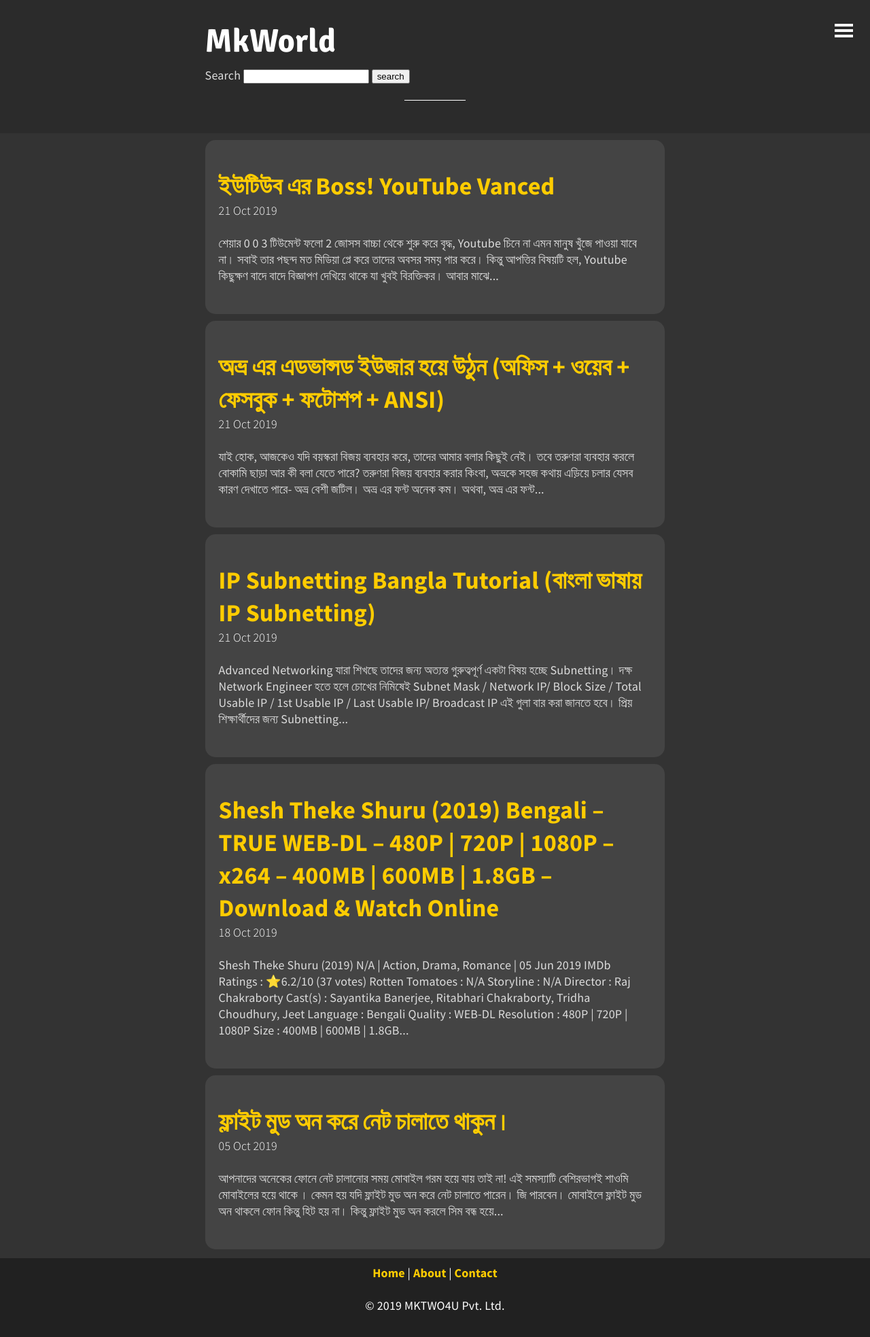
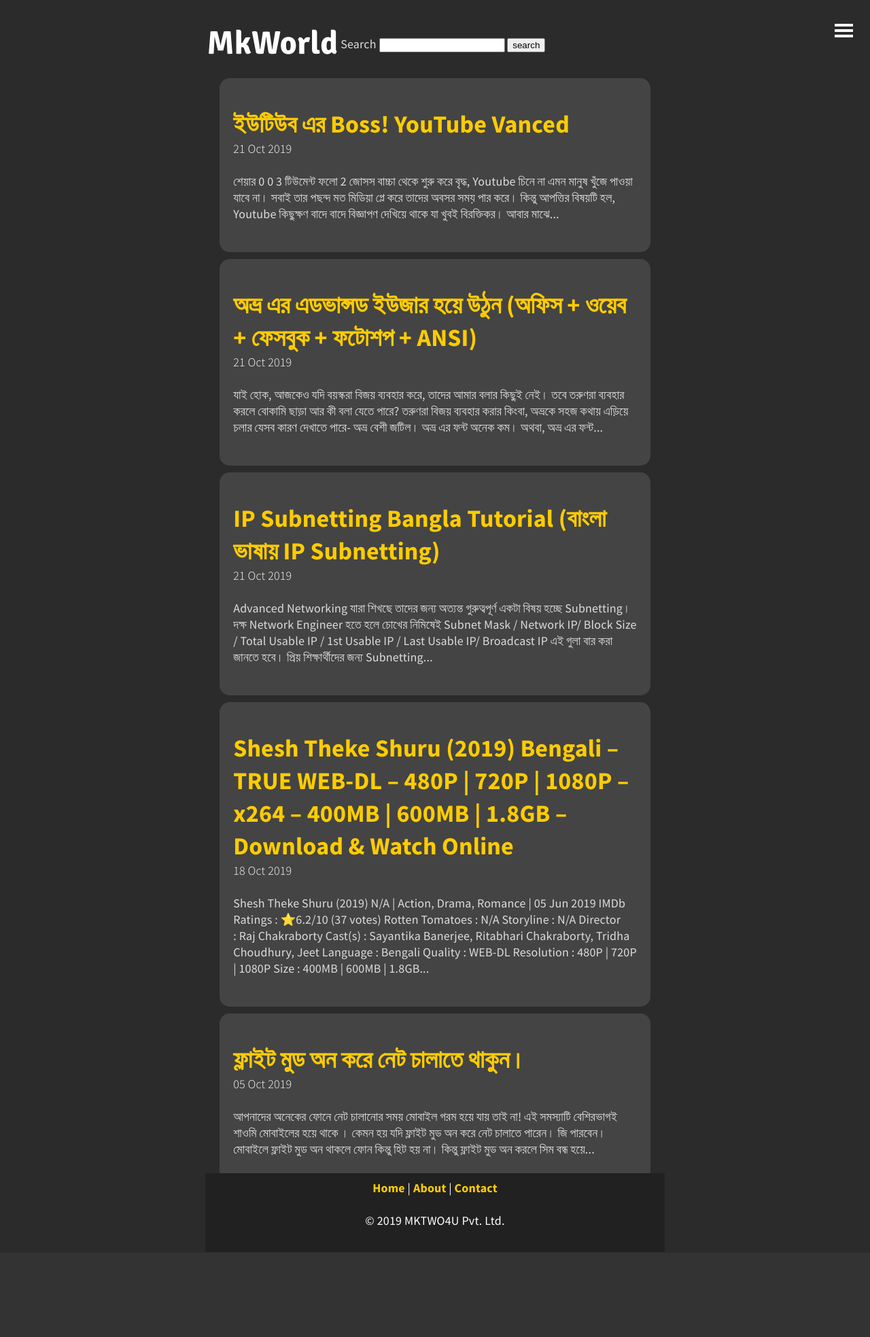
Before and after one commit to bdmilan/blog, a Jekyll site: the page built from index.html, in a window 1280 px wide. Shown: the whole page at 68% size. Built offline with Jekyll 4.4.1, drawn with Linux system fonts in a browser that asks for light colours; the list of posts is cut into pages by our own code.

Commit message:
Update header.html

```diff
--- a/_includes/header.html
+++ b/_includes/header.html
@@ -1,14 +1,22 @@
 <div style="background:#2b2b2b; border: 1px solid #2b2b2b;">
 	<div align="left" id="container">
 <header id="header">
+
+	<table><tr><td>
+
 	<a href="https://mkhnp.ml/index.html">
 		<h1><font color="#fff"><b>MkWorld</b></font></h1>
 	</a>
+
+		</td><td>
+
 	<form action="/search.html" method="get">
   <label for="search-box">Search</label>
   <input type="text" id="search-box" name="query">
   <input type="submit" value="search">
 </form>
+		</td><tr><table>
+
 </header>
 </div>
 </div>
```
